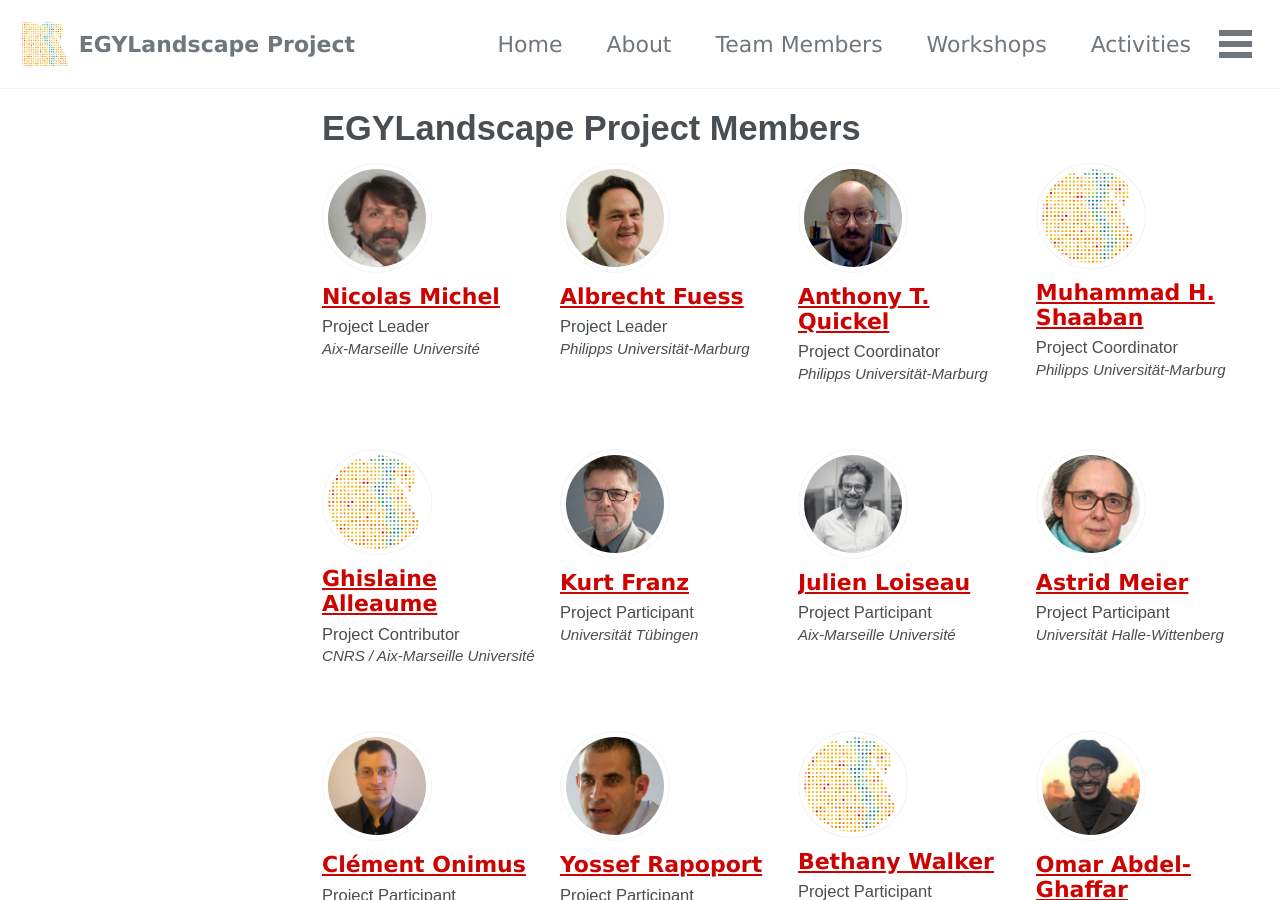
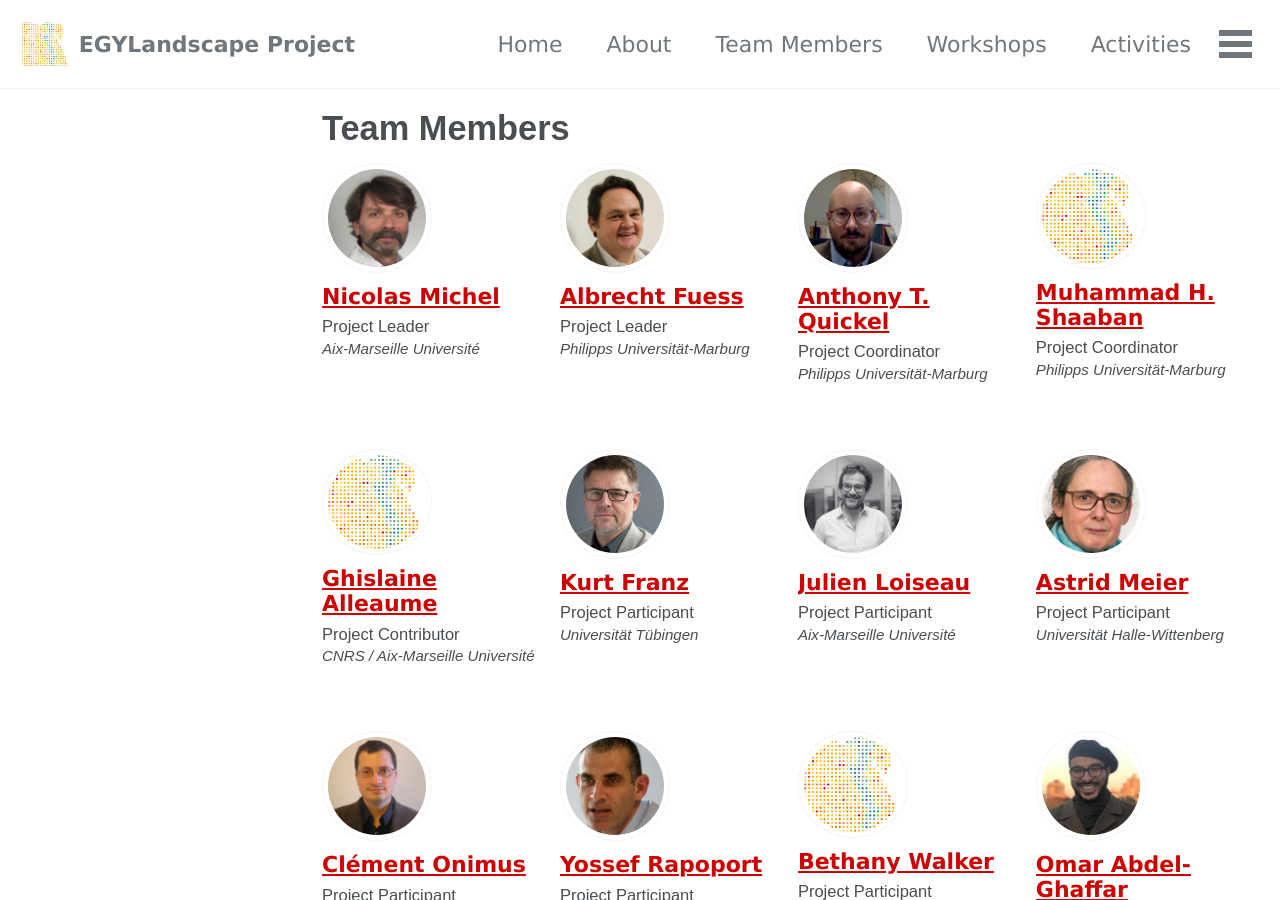
Before and after one commit to mhshaaban/egylandscapeproject.github.io, a Jekyll site: the page built from _pages/members-archive.md, in a window 1280 px wide and 900 px high. Built offline with Jekyll 4.4.1, drawn with Linux system fonts in a browser that asks for light colours; cached includes are drawn as plain includes; nearby versions of some CDN libraries; some web fonts are replaced.

Commit message:
Update members-archive.md

```diff
--- a/_pages/members-archive.md
+++ b/_pages/members-archive.md
@@ -1,5 +1,5 @@
 ---
-title: EGYLandscape Project Members
+title: Team Members
 layout: collection
 permalink: /members/
 collection: members
```
